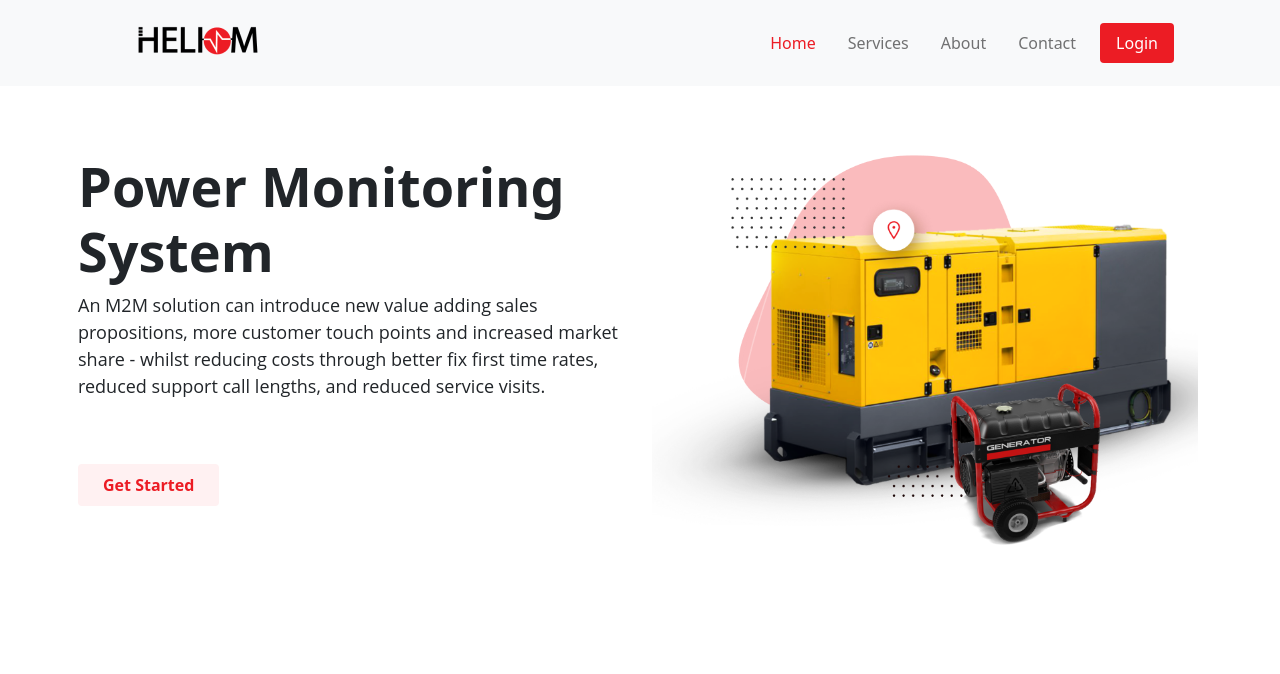
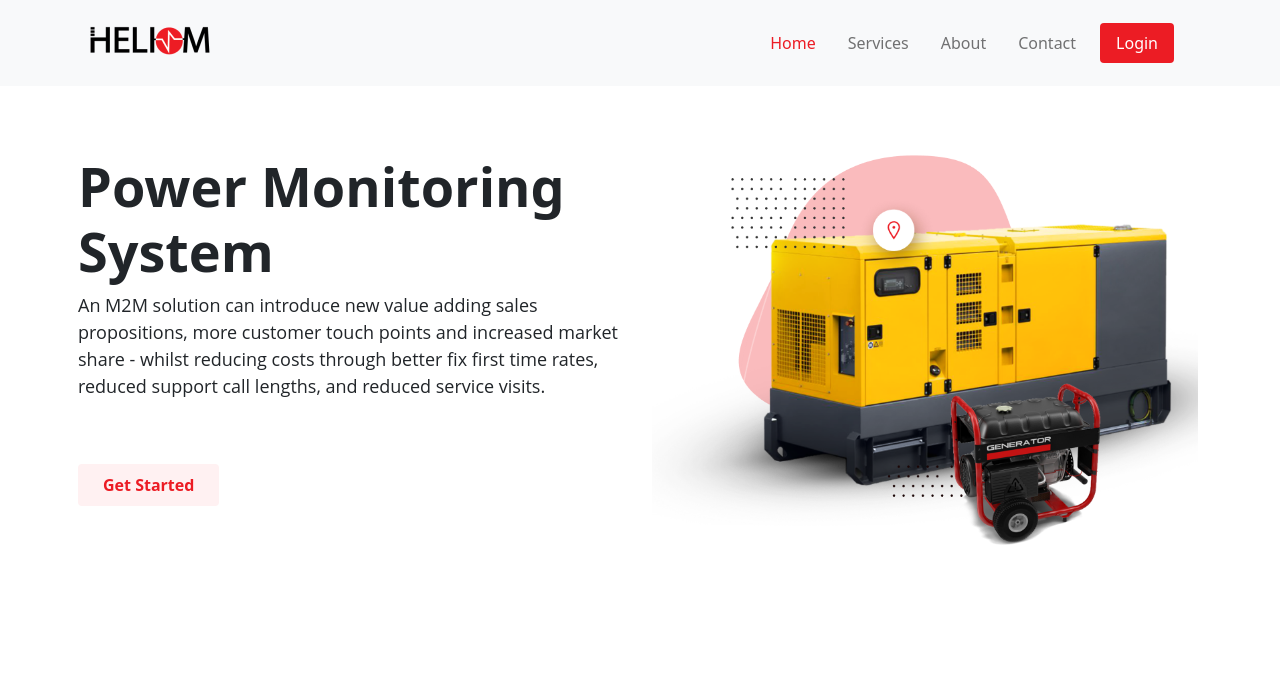
Before and after one commit to Lovelyfin00/Kodehauz-pmms, a plain HTML site: page index.html in a window 1280 px wide. Shown: the top 674 px of the page. Drawn offline with nearby package versions, Linux system fonts and the light colour scheme.

Commit message:
Update index.html

```diff
--- a/index.html
+++ b/index.html
@@ -20,7 +20,7 @@
               <button class="navbar-toggler" type="button" data-bs-toggle="collapse" data-bs-target="#navbarSupportedContent" aria-controls="navbarSupportedContent" aria-expanded="false" aria-label="Toggle navigation">
                 <span class="navbar-toggler-icon"></span>
               </button>
-              <a class="navbar-brand mx-lg-5 d-none" href="#">
+              <a class="navbar-brand d-none" href="#">
                 <img src="img/helium logo [Recovered]-01 1.png" alt="logo" width="">
               </a>
               <ul class="navbar-nav ms-auto mb-2 mb-lg-0">
```
